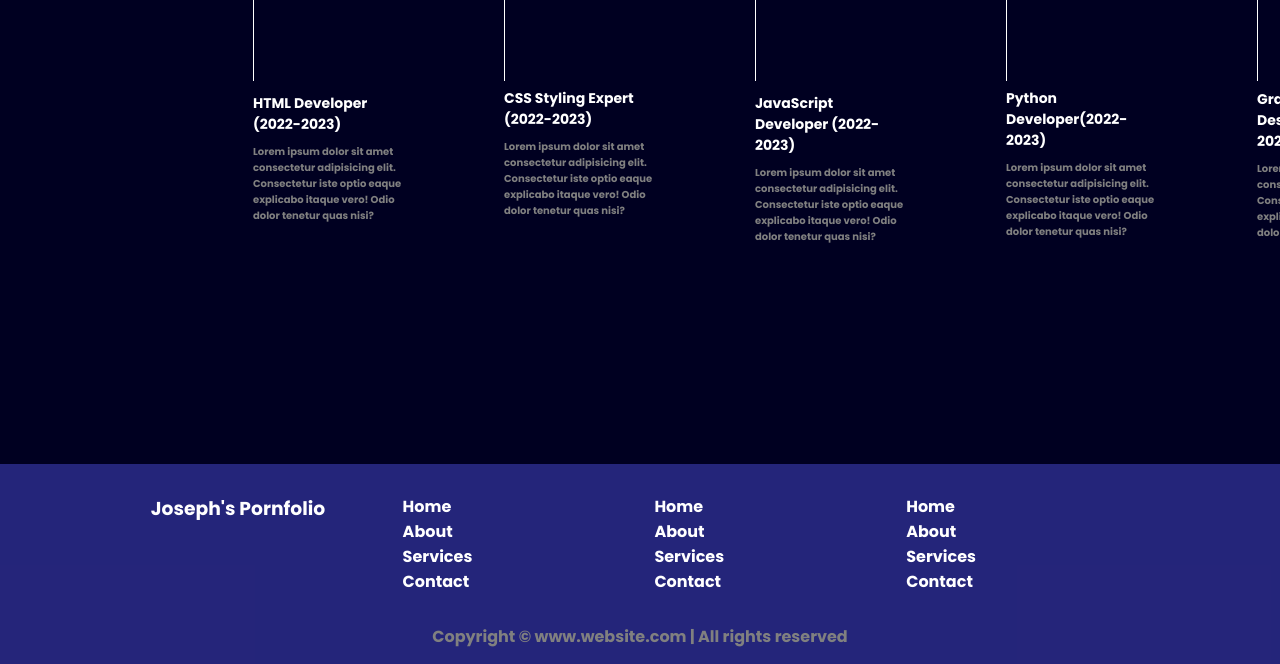
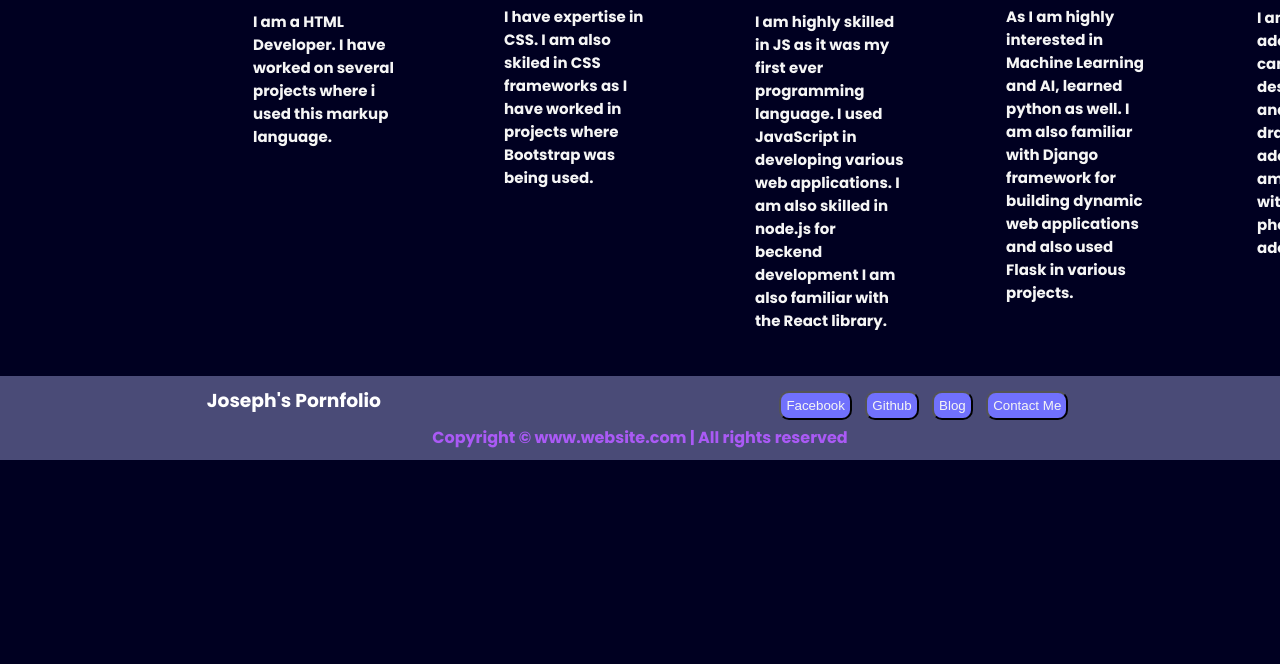
Before and after one commit to ahmedjoseph07/portfolio-website, a plain HTML site: page index.html in a window 1280 px wide. Shown: the part 960-1624 px from the top of the page. After the commit the page ends 1420 px from the top, so only its background shows below. Drawn offline with nearby package versions, Linux system fonts and the light colour scheme.

Commit message:
Home Page done

```diff
--- a/index.html
+++ b/index.html
@@ -18,11 +18,11 @@
         <div class="left">Joseph's Portfolio</div>
         <div class="right">
           <ul>
-            <li><a href=""> Home</a></li>
-            <li><a href=""> About</a></li>
-            <li><a href=""> Services</a></li>
-            <li><a href=""> Projects</a></li>
-            <li><a href=""> Contact Me</a></li>
+            <li><a href="/"> Home</a></li>
+            <li><a href="/about.html"> About</a></li>
+            <li><a href="/services.html"> Services</a></li>
+            <li><a href="/projects.html"> Projects</a></li>
+            <li><a href="/contact.html"> Contact Me</a></li>
           </ul>
         </div>
       </nav>
@@ -34,72 +34,72 @@
           <div>and I am a passionate</div>
           <span id="element"></span>
           <div class="buttons">
-            <button class="btn">Download CV</button>
-            <button class="btn">My Github</button>
+           <a href="/cv.png.png"  target="/" style="text-decoration: none;"> <button class="btn">Download CV</button> </a>
+            <a href="https://github.com/ahmedjoseph07" target="//"><button class="btn btn2">My Github</button></a>
           </div>
         </div>
         <div class="rightSection">
-          <img src="bg.png" alt="" />
+          <img src="/devME.jpg" alt="" />
         </div>
       </section>
 
       <section class="secondSection">
         <hr>
-        <span class="text-gray">What I have done so far</span>
-        <h1>Work Experience</h1>
+        <!-- <span class="text-gray">What I have done so far</span> -->
+        <h1 style="color:rgb(145, 238, 136)">My Skills </h1>
         <div class="box">
           <div class="vertical">
             <img src="/html.png" alt="" class="image-top">
             <div class="vertical-tittle">
-              HTML Developer (2022-2023)
+              HTML
             </div>
             <div class="vertical-desc">
-              Lorem ipsum dolor sit amet consectetur adipisicing elit. Consectetur iste optio eaque explicabo itaque vero! Odio dolor tenetur quas nisi?
+              I am a HTML Developer. I have worked on several projects where i used this markup language.
             </div>
           </div>
           <div class="vertical">
             <img src="/css.png" alt="" class="image-top">
             <div class="vertical-tittle">
-              CSS Styling Expert (2022-2023)
+              CSS
             </div>
             <div class="vertical-desc">
-              Lorem ipsum dolor sit amet consectetur adipisicing elit. Consectetur iste optio eaque explicabo itaque vero! Odio dolor tenetur quas nisi?
+              I have expertise in CSS. I am also skiled in CSS frameworks as I have worked in projects where Bootstrap was being used.
             </div>
           </div>
           <div class="vertical">
             <img src="/js.png" alt="" class="image-top">
             <div class="vertical-tittle">
-              JavaScript Developer (2022-2023)
+              JavaScript
             </div>
             <div class="vertical-desc">
-              Lorem ipsum dolor sit amet consectetur adipisicing elit. Consectetur iste optio eaque explicabo itaque vero! Odio dolor tenetur quas nisi?
+              I am highly skilled in JS as it was my first ever programming language. I used JavaScript in developing various web applications. I am also skilled in node.js for beckend development I am also familiar with the React library.
             </div>
           </div>
           <div class="vertical">
             <img src="python.png" alt="" class="image-top">
             <div class="vertical-tittle">
-              Python Developer(2022-2023)
+              Python
             </div>
             <div class="vertical-desc">
-              Lorem ipsum dolor sit amet consectetur adipisicing elit. Consectetur iste optio eaque explicabo itaque vero! Odio dolor tenetur quas nisi?
+              As I am highly interested in Machine Learning and AI, learned python as well. I am also familiar with Django framework for building dynamic web applications and also used Flask in various projects.
             </div>
           </div>
           <div class="vertical">
             <img src="gradgn.jpg" alt="" class="image-top">
             <div class="vertical-tittle">
-              Graphic Designer(2022-2023)
+              Graphic Design
             </div>
             <div class="vertical-desc">
-              Lorem ipsum dolor sit amet consectetur adipisicing elit. Consectetur iste optio eaque explicabo itaque vero! Odio dolor tenetur quas nisi?
+              I am skilled at adobe illustrator. I can make logo, design banners and can illustrate drawing using adobe illustrator. I am also familiar with adobe photoshop and adobe Xd.
             </div>
           </div>
           <div class="vertical">
             <img src="/videdit.png" alt="" class="image-top">
             <div class="vertical-tittle">
-              Video Editor(2022-2023)
+              Video Editing
             </div>
             <div class="vertical-desc">
-              Lorem ipsum dolor sit amet consectetur adipisicing elit. Consectetur iste optio eaque explicabo itaque vero! Odio dolor tenetur quas nisi?
+              I am skilled at adobe premier pro. I can edit videos using premier pro.
             </div>
           </div>
 
@@ -112,36 +112,17 @@
         <div class="footer-first">
           <h3>Joseph's Pornfolio</h3>
         </div>
-        <div class="footer-second">
-          <ul>
-            <li>Home</li>
-            <li>About</li>
-            <li>Services</li>
-            <li>Contact</li>
-          </ul>
-        </div>
-        <div class="footer-third">
-          <ul>
-            <li>Home</li>
-            <li>About</li>
-            <li>Services</li>
-            <li>Contact</li>
-          </ul>
-        </div>
-        <div class="footer-fourth">
-          <ul>
-            <li>Home</li>
-            <li>About</li>
-            <li>Services</li>
-            <li>Contact</li>
-          </ul>
+        <div class="fbtns">
+          <a href="https://www.facebook.com/ahmedjoseph07" target="_blank"><button class="btnf">Facebook</button></a>
+          <a href="https://www.github.com/ahmedjoseph07" target="_blank"><button class="btnf">Github</button></a>
+          <a href="/blog.html" target="_blank"><button class="btnf">Blog</button></a>
+          <a href="/contact.html" target="_blank"><button class="btnf">Contact Me</button></a>
         </div>
       </div>
       <div class="footer-rights">
         Copyright  &#169; www.website.com | All rights reserved
       </div>
     </footer>
-
     <script src="https://unpkg.com/typed.js@2.0.16/dist/typed.umd.js"></script>
     <script>
       var typed = new Typed("#element", {
--- a/style.css
+++ b/style.css
@@ -5,6 +5,7 @@
 body {
   background-color: rgb(0, 0, 33);
   color: white;
+  /* list-style-type:none; */
   font-family: "Poppins", sans-serif;
 }
 nav {
@@ -36,14 +37,15 @@ nav ul li a:hover {
 .firstSection {
   display: flex;
   justify-content: space-around;
-  align-items: center;
-  margin: 100px 0;
+  align-items: normal;
+  /* margin: 100px 0; */
 }
 .firstSection > div {
   width: 30%;
 }
 .leftSection {
   font-size: 3rem;
+  margin-top: 10px;
 }
 .leftSection .buttons{
   padding:23px 8;
@@ -56,9 +58,20 @@ nav ul li a:hover {
   border-radius: 10px;
   cursor:pointer;
 }
+.leftSection .btn:hover {
+    background-color: rgb(0, 0, 33);
+    color: rgb(91, 91, 238);
+}
+.btn2{
+    margin-left:10px;
+}
 .rightSection img {
-  width: 80%;
-  margin: -20px 0;
+    width: 78%;
+    margin: -2px 0;
+    height: 83%;
+}
+.firstSection{
+    margin-top: 62px;
 }
 .text-purple {
   color: rgb(146, 63, 224);
@@ -107,30 +120,44 @@ main hr{
   top:75px;
   width:150px;
   font-size:14px;
+  color:rgb(250, 130, 130);
 }
 .vertical-desc{
   position: relative;
   top:84px;
   color:gray;
   width:150px;
-  font-size:10px;
+  font-size:15px;
+  color:whitesmoke;
+}
+.left{
+  color:beige;
 }
 footer{
-  background-color: rgba(87, 89, 245, 0.418);
+  background-color: rgba(177, 178, 238, 0.418);
+  padding: 10px;
 }
 .footer{
   display: flex;
-  padding:30px 122px;
-  justify-content: space-evenly;
+  /* padding:30px 122px; */
+  justify-content:space-around;
 }
-.footer ul{
+.footer-rights{
+  text-align: center;
+  color: rgb(170, 90, 245);
+}
+.footer-list{
   list-style-type:none;
+  color:darkgray
 }
-.footer > div{
-  width:223px;
+.btnf:hover{
+  background-color: rgb(162, 108, 233);
+  cursor:pointer;
 }
-footer .footer-rights{
-  text-align: center;
-  color:gray;
-  padding-bottom:15px;
+.btnf{
+  color:whitesmoke;
+  margin:5px;
+  padding:5px;
+  border-radius: 10px;
+  background-color: rgb(113, 113, 252);
 }
```
Also changed, not shown: about.html (added), blog.html (added), contact.html (added), cv.png.png (added), projects.html (added), services.html (added), 1 other file.
